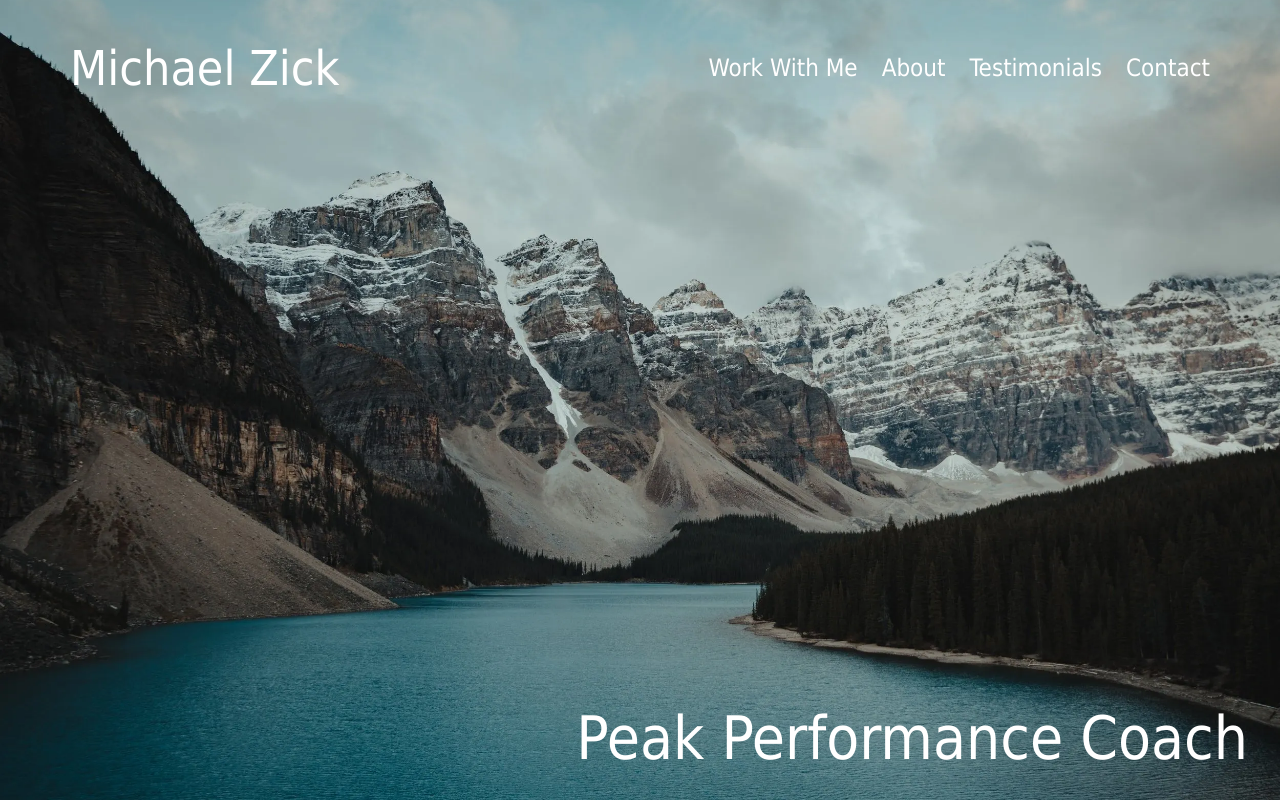
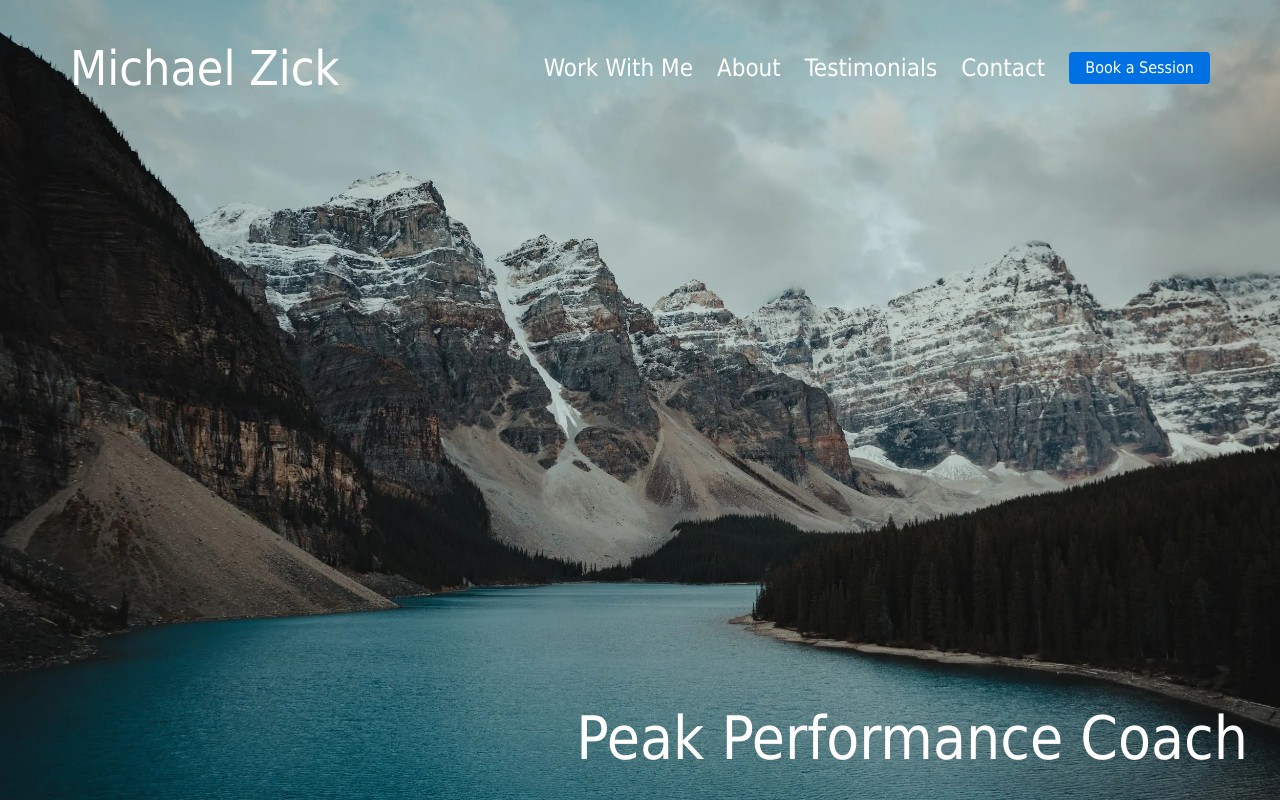
Before and after one commit to michaelzick/michaelzick.com, a Next.js app: page / in a window 1280 px wide. Shown: the top 800 px of the page. Built offline with nearby package versions, Linux system fonts and the light colour scheme.

Commit message:
feat: add booking button to navigation

```diff
--- a/app/globals.css
+++ b/app/globals.css
@@ -101,4 +101,8 @@ html {
     font-size: 16px;
     line-height: 16px;
   }
+  .nav-button {
+    @apply inline-flex items-center justify-center rounded bg-primary-blue text-white transition-colors duration-200 hover:opacity-90 text-base leading-4;
+    padding: 8px 16px;
+  }
 }
--- a/components/NavBar.tsx
+++ b/components/NavBar.tsx
@@ -47,7 +47,7 @@ export default function NavBar() {
             Michael Zick
           </h1>
         </Link>
-        <div className="nav-links-container flex space-x-6 max-[929px]:hidden">
+        <div className="nav-links-container flex items-center space-x-6 max-[929px]:hidden">
           <Link
             href="/work-with-me"
             className={`nav-link text-2xl ${
@@ -80,6 +80,14 @@ export default function NavBar() {
           >
             Contact
           </Link>
+          <a
+            href="https://calendly.com/michaelzick/45min"
+            target="_blank"
+            rel="noopener noreferrer"
+            className="nav-button"
+          >
+            Book a Session
+          </a>
         </div>
         <div
           className="header-burger menu-overlay-has-visible-non-navigation-items"
```
